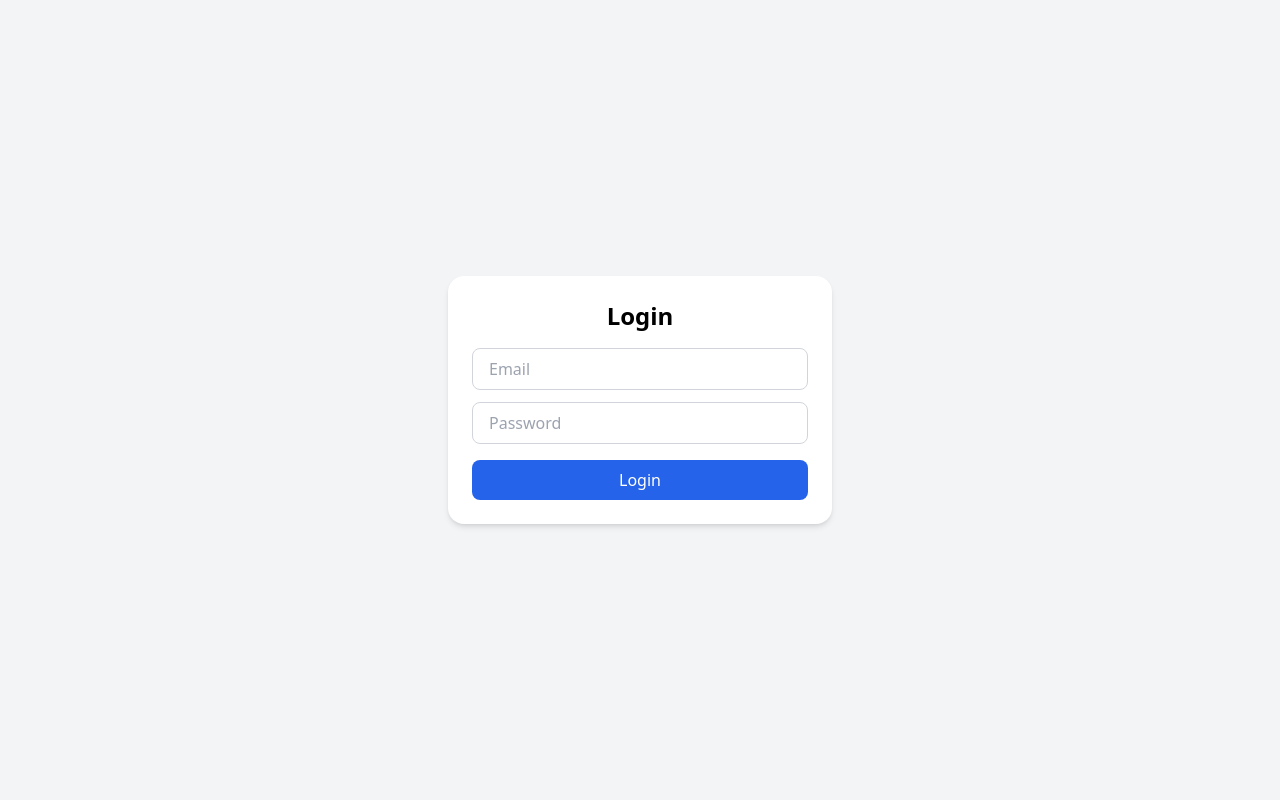
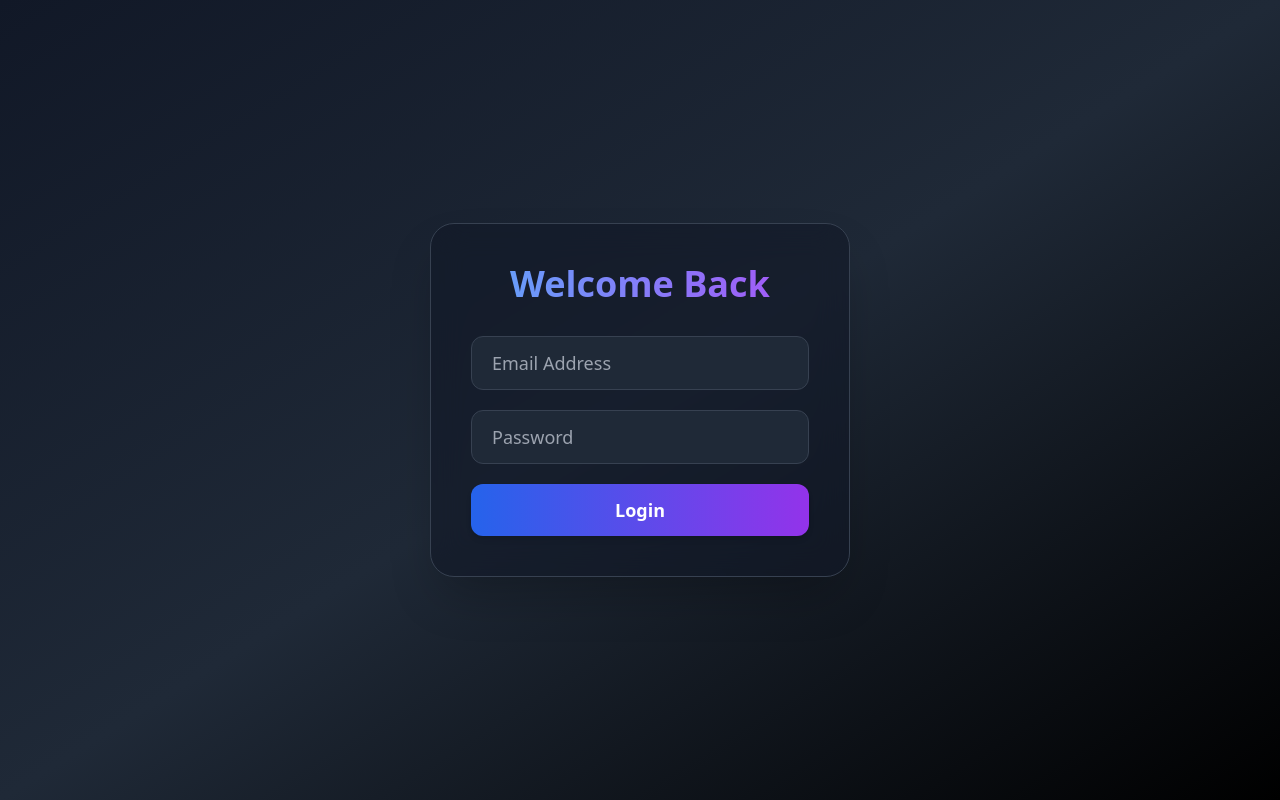
Before and after one commit to aya20sabry/admin-dashboard-ecommerce-react.js, a React (Vite) app: page /login in a window 1280 px wide. Built offline with nearby package versions, Linux system fonts and the light colour scheme; no server answers.

Commit message:
login layout update

```diff
--- a/package.json
+++ b/package.json
@@ -10,6 +10,7 @@
   "dependencies": {
     "@reduxjs/toolkit": "^2.9.0",
     "axios": "^1.12.2",
+    "framer-motion": "^12.23.22",
     "lucide-react": "^0.544.0",
     "react": "^18.2.0",
     "react-dom": "^18.2.0",
--- a/src/pages/login/login.jsx
+++ b/src/pages/login/login.jsx
@@ -1,88 +1,94 @@
-import React, { useState } from 'react';
-import { useDispatch } from 'react-redux';
-import { loginSuccess } from '../../store/slices/authSlice';
-import axiosInstance from '../../Api/axiosInstance';
-import { useNavigate } from 'react-router-dom';
+import React, { useState } from "react";
+import { motion } from "framer-motion";
+import { useDispatch } from "react-redux";
+import { loginSuccess } from "../../store/slices/authSlice";
+import axiosInstance from "../../Api/axiosInstance";
+import { useNavigate } from "react-router-dom";
 import Swal from "sweetalert2";
 
 const Login = () => {
-  const [email, setEmail] = useState('');
-  const [password, setPassword] = useState('');
+  const [email, setEmail] = useState("");
+  const [password, setPassword] = useState("");
   const dispatch = useDispatch();
   const navigate = useNavigate();
 
   const handleLogin = async (e) => {
     e.preventDefault();
     try {
-      const response = await axiosInstance.post('/user/login', { email, password });
-      const { token, userName, email: userEmail, role } = response.data.data; // ✅ لاحظي التعديل هنا
+      const response = await axiosInstance.post("/user/login", { email, password });
+      const { token, userName, email: userEmail, role } = response.data.data;
 
-      // خزني البيانات في الـ store و localStorage
       dispatch(loginSuccess({ user: { userName, email: userEmail, role }, token }));
-      localStorage.setItem('token', token);
-      localStorage.setItem('user', JSON.stringify({ userName, email: userEmail, role }));
+      localStorage.setItem("token", token);
+      localStorage.setItem("user", JSON.stringify({ userName, email: userEmail, role }));
 
-      // توجيه حسب الدور
+      Swal.fire({
+        icon: "success",
+        title: "Login Successfully!",
+        showConfirmButton: false,
+        timer: 1500,
+      });
+
       const userRole = role?.toLowerCase();
-
-      if (userRole === 'admin') {
+      if (userRole === "admin") navigate("/admin/dashboard");
+      else if (userRole === "seller") navigate("/seller");
+      else navigate("/");
+    } catch (err) {
       Swal.fire({
-            icon: 'success',
-            title: 'login successfuly',
-          }).then(()=>{
-            navigate('/admin/dashboard');
-
-          })
-      } else if (userRole === 'seller') {
-        Swal.fire({
-            icon: 'success',
-            title: 'login successfuly',
-          }).then(()=>{
-            navigate('/seller');
-
-          })
-      } else {
-        Swal.fire({
-            icon: 'success',
-            title: 'login successfuly',
+        icon: "error",
+        title: "Invalid email or password",
       });
-        navigate('/login');
-      }
-
-
-
-    } catch (err) {
-      console.error(err.response?.data || err.message);
-
-    //   alert(err.response?.data?.message || 'Invalid email or password');
     }
   };
 
   return (
-    <div className="flex items-center justify-center min-h-screen bg-gray-100">
-      <form onSubmit={handleLogin} className="bg-white p-6 rounded-2xl shadow-md w-96">
-        <h2 className="text-2xl font-semibold text-center mb-4">Login</h2>
-        <input
+    <div className="flex items-center justify-center min-h-screen bg-gradient-to-br from-gray-900 via-gray-800 to-black">
+      <motion.div
+        initial={{ opacity: 0, y: -40 }}
+        animate={{ opacity: 1, y: 0 }}
+        transition={{ duration: 1.2, ease: "easeOut" }}
+        className="bg-gray-900/60 backdrop-blur-lg border border-gray-700 rounded-3xl shadow-2xl p-10 w-[420px] text-white"
+      >
+        {/* Animation for Title */}
+        <motion.h2
+          initial={{ opacity: 0, y: 20 }}
+          animate={{ opacity: 1, y: 0 }}
+          transition={{ duration: 1.5, ease: "easeOut" }}
+          className="text-4xl font-extrabold text-center mb-8 bg-gradient-to-r from-blue-400 to-purple-500 bg-clip-text text-transparent"
+        >
+          Welcome Back
+        </motion.h2>
+
+        <form onSubmit={handleLogin} className="space-y-5">
+          <motion.input
+            whileFocus={{ scale: 1.03 }}
             type="email"
-          placeholder="Email"
-          className="border border-gray-300 rounded-lg px-4 py-2 w-full mb-3 focus:outline-none focus:ring-2 focus:ring-blue-400"
+            placeholder="Email Address"
+            className="w-full bg-gray-800 text-white placeholder-gray-400 border border-gray-700 rounded-xl px-5 py-3 text-lg focus:ring-2 focus:ring-blue-500 focus:outline-none transition"
             value={email}
             onChange={(e) => setEmail(e.target.value)}
           />
-        <input
+
+          <motion.input
+            whileFocus={{ scale: 1.03 }}
             type="password"
             placeholder="Password"
-          className="border border-gray-300 rounded-lg px-4 py-2 w-full mb-4 focus:outline-none focus:ring-2 focus:ring-blue-400"
+            className="w-full bg-gray-800 text-white placeholder-gray-400 border border-gray-700 rounded-xl px-5 py-3 text-lg focus:ring-2 focus:ring-purple-500 focus:outline-none transition"
             value={password}
             onChange={(e) => setPassword(e.target.value)}
           />
-        <button
+
+          <motion.button
+            whileHover={{ scale: 1.05 }}
+            whileTap={{ scale: 0.97 }}
+            transition={{ duration: 0.2 }}
             type="submit"
-          className="w-full bg-blue-600 hover:bg-blue-700 text-white py-2 rounded-lg transition"
+            className="w-full bg-gradient-to-r from-blue-600 to-purple-600 hover:from-purple-600 hover:to-blue-600 text-white text-lg font-semibold py-3 rounded-xl shadow-md transition"
           >
             Login
-        </button>
+          </motion.button>
         </form>
+      </motion.div>
     </div>
   );
 };
--- a/src/routes/AppRoutes.jsx
+++ b/src/routes/AppRoutes.jsx
@@ -58,7 +58,7 @@ const AppRoutes = () => {
       <Route
         path="/product/bag"
         element={
-          <ProtectedRoute allowedRoles={["admin"]}>
+          <ProtectedRoute allowedRoles={["admin","seller"]}>
             <Layout>
               <Bag />
             </Layout>
@@ -68,7 +68,7 @@ const AppRoutes = () => {
       <Route
         path="/product/tshirt"
         element={
-          <ProtectedRoute allowedRoles={["admin"]}>
+          <ProtectedRoute allowedRoles={["admin", "seller"]}>
             <Layout>
               <TShirt />
             </Layout>
@@ -78,7 +78,7 @@ const AppRoutes = () => {
       <Route
         path="/product/jacket"
         element={
-          <ProtectedRoute allowedRoles={["admin"]}>
+          <ProtectedRoute allowedRoles={["admin","seller"]}>
             <Layout>
               <Jacket />
             </Layout>
@@ -88,7 +88,7 @@ const AppRoutes = () => {
       <Route
         path="/product/sneakers"
         element={
-          <ProtectedRoute allowedRoles={["admin"]}>
+          <ProtectedRoute allowedRoles={["admin","seller"]}>
             <Layout>
               <Sneakers />
             </Layout>
```
Also changed, not shown: 1 other file (tests, documents, lock files or other folders). Lines whose indentation alone changed are shown as unchanged.
